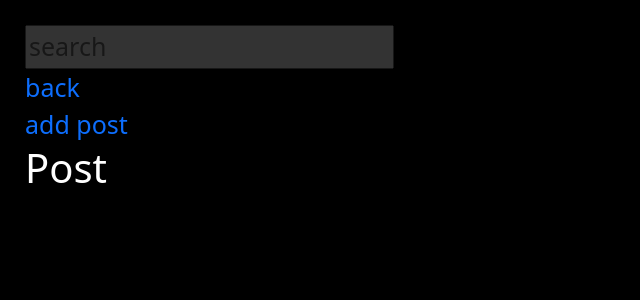
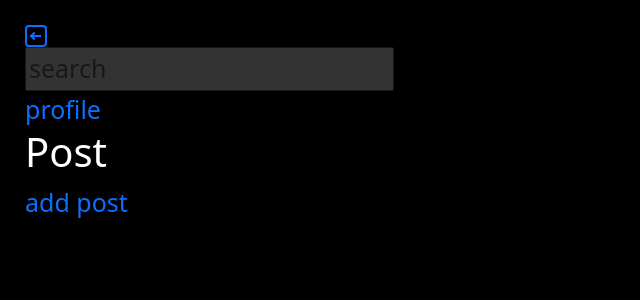
Before and after one commit to abled007/Imitari-, a Django app: page /posts/ in a window 1280 px wide. Shown: the top 300 px of the page, without its empty margins (0-640 px from the left). Run offline with Django 4.2, Linux system fonts and the light colour scheme; data that the repository does not hold is empty; some libraries are stand-ins or nearby versions.

Commit message:
back arrow

```diff
--- a/main_app/static/styles/styles.css
+++ b/main_app/static/styles/styles.css
@@ -12,3 +12,39 @@ body {
   a {
       text-decoration: none;
   }
+
+  .gg-arrow-left-r {
+    box-sizing: border-box;
+    position: relative;
+    display: block;
+    width: 22px;
+    height: 22px;
+    border: 2px solid;
+    transform: scale(var(--ggs,1));
+    border-radius: 4px
+   }
+
+   .gg-arrow-left-r::after,
+   .gg-arrow-left-r::before {
+    content: "";
+    display: block;
+    box-sizing: border-box;
+    position: absolute;
+    left: 4px
+   }
+
+   .gg-arrow-left-r::after {
+    width: 6px;
+    height: 6px;
+    border-bottom: 2px solid;
+    border-left: 2px solid;
+    transform: rotate(45deg);
+    bottom: 6px
+   }
+
+   .gg-arrow-left-r::before {
+    width: 10px;
+    height: 2px;
+    bottom: 8px;
+    background: currentColor
+   }
--- a/main_app/templates/base.html
+++ b/main_app/templates/base.html
@@ -12,7 +12,9 @@
     <title>Imitari</title>
 </head>
 <body>
-
+   <style>
+       @import url('https://css.gg/arrow-left-r.css');
+   </style>
     <!-- {% if user.is_authenticated %}
     <span><a href="{% url 'profile' user.username %}">Hello, {{ user.username }}!</a></span>
     <span> | </span>
--- a/main_app/templates/postlist.html
+++ b/main_app/templates/postlist.html
@@ -2,24 +2,26 @@
 {% block content %}
 <nav>
     <form>
+        <a class="gg-arrow-left-r" href="{% url 'post_list' %}"></a>
         <div class="search">
             <input type="text" name="title" placeholder="search"/>
         </div>
-        <a href="{% url 'post_list' %}">back</a>
+        <a href='/user/{{post.user.username}}'>profile</a>
     </form>
 </nav>
 
-<a href="{% url 'post_create' %}">add post</a>
+
 
 <h1>Post</h1>
 {% for post in posts %}
-    <a href="{% url 'post_detail' post.pk %}" >
-        <img src="{{post.img.url}}" />
-    </a>
-    <h6>{{post.title}}</h6>
-    <a href='/user/{{post.user.username}}'>{{post.user.username}}</a>
+<a href="{% url 'post_detail' post.pk %}" >
+    <img src="{{post.img.url}}" />
+</a>
+<h6>{{post.title}}</h6>
+<a href='/user/{{post.user.username}}'>{{post.user.username}}</a>
 {% endfor %}
 
 
+<a href="{% url 'post_create' %}">add post</a>
 
 {% endblock %}
```
